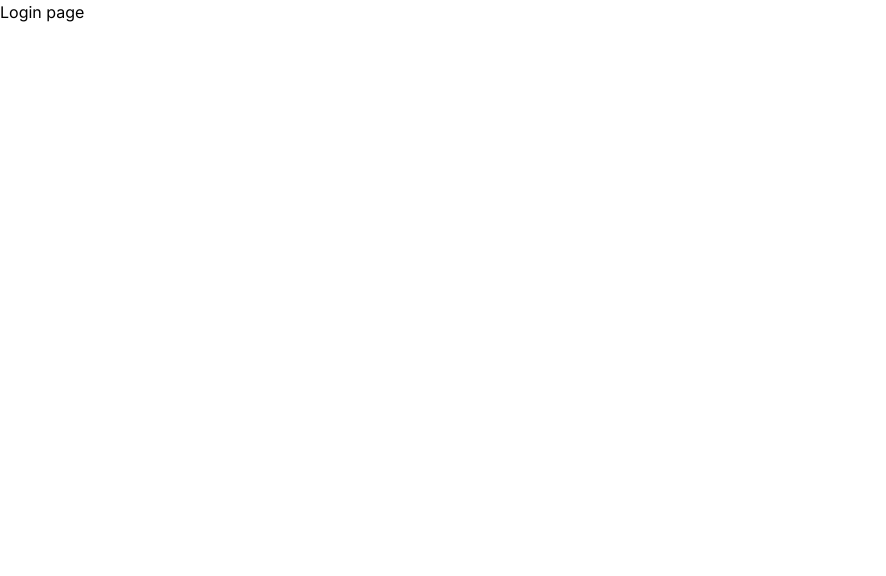
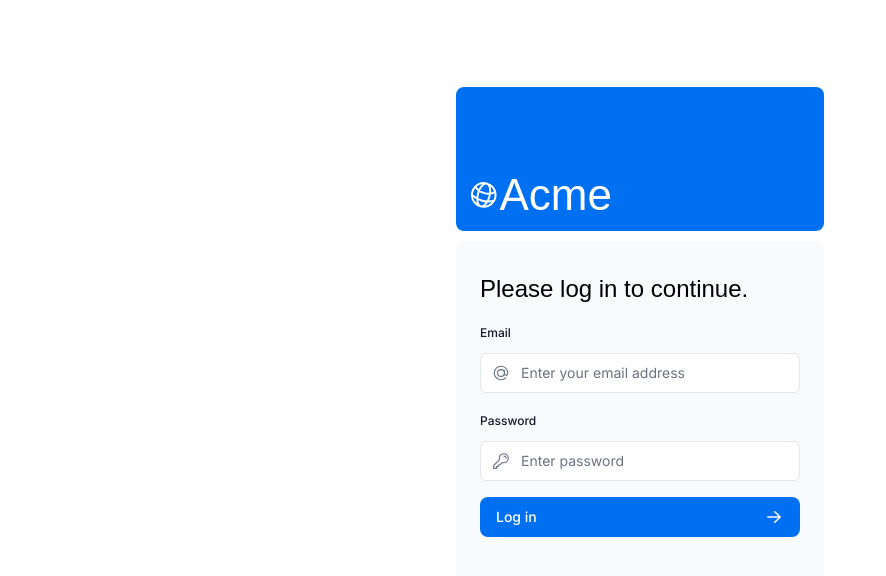
Before and after one commit to Thanasak1412/nextjs-dashboard, a Next.js app: page /login in a window 1280 px wide. Shown: the top 576 px of the page, without its empty margins (0-886 px from the left). Built offline with nearby package versions, Linux system fonts and the light colour scheme; a web font is replaced by a local one.

Commit message:
Add authenticate and authorized

```diff
--- a/app/lib/actions.ts
+++ b/app/lib/actions.ts
@@ -1,9 +1,11 @@
 'use server';
 
+import { AuthError } from 'next-auth';
 import { revalidatePath } from 'next/cache';
 import { redirect } from 'next/navigation';
 import { z } from 'zod';
 
+import { signIn } from '@/auth';
 import { sql } from '@vercel/postgres';
 
 const FormSchema = z.object({
@@ -108,3 +110,20 @@
     };
   }
 }
+
+export async function authenticate(
+  _prevState: string | undefined,
+  formData: FormData,
+) {
+  try {
+    await signIn('credentials', formData);
+  } catch (error) {
+    if (error instanceof AuthError) {
+      if (error.type === 'CredentialsSignin') {
+        return 'Invalid credentials.';
+      }
+
+      return 'Something went wrong.';
+    }
+  }
+}
--- a/app/login/page.tsx
+++ b/app/login/page.tsx
@@ -1,3 +1,17 @@
-export default async function Page() {
-  return <>Login page   </>;
+import AcmeLogo from '@/app/ui/acme-logo';
+import LoginForm from '@/app/ui/login-form';
+
+export default function LoginPage() {
+  return (
+    <main className="flex items-center justify-center md:h-screen">
+      <div className="relative mx-auto flex w-full max-w-[400px] flex-col space-y-2.5 p-4 md:-mt-32">
+        <div className="flex h-20 w-full items-end rounded-lg bg-blue-500 p-3 md:h-36">
+          <div className="w-32 text-white md:w-36">
+            <AcmeLogo />
+          </div>
+        </div>
+        <LoginForm />
+      </div>
+    </main>
+  );
 }
--- a/app/ui/dashboard/sidenav.tsx
+++ b/app/ui/dashboard/sidenav.tsx
@@ -1,6 +1,8 @@
 import Link from 'next/link';
+
+import AcmeLogo from '@/app/ui/acme-logo';
 import NavLinks from '@/app/ui/dashboard/nav-links';
-import AcmeLogo from '@/app/ui/acme-logo';
+import { signOut } from '@/auth';
 import { PowerIcon } from '@heroicons/react/24/outline';
 
 export default function SideNav() {
@@ -17,7 +19,12 @@
       <div className="flex grow flex-row justify-between space-x-2 md:flex-col md:space-x-0 md:space-y-2">
         <NavLinks />
         <div className="hidden h-auto w-full grow rounded-md bg-gray-50 md:block"></div>
-        <form>
+        <form
+          action={async () => {
+            'use server';
+            await signOut();
+          }}
+        >
           <button className="flex h-[48px] w-full grow items-center justify-center gap-2 rounded-md bg-gray-50 p-3 text-sm font-medium hover:bg-sky-100 hover:text-blue-600 md:flex-none md:justify-start md:p-2 md:px-3">
             <PowerIcon className="w-6" />
             <div className="hidden md:block">Sign Out</div>
--- a/app/ui/login-form.tsx
+++ b/app/ui/login-form.tsx
@@ -1,15 +1,23 @@
+'use client';
+
+import { useFormState, useFormStatus } from 'react-dom';
+
+import { authenticate } from '@/app/lib/actions';
 import { lusitana } from '@/app/ui/fonts';
+import { ArrowRightIcon } from '@heroicons/react/20/solid';
 import {
   AtSymbolIcon,
+  ExclamationCircleIcon,
   KeyIcon,
-  ExclamationCircleIcon,
 } from '@heroicons/react/24/outline';
-import { ArrowRightIcon } from '@heroicons/react/20/solid';
+
 import { Button } from './button';
 
 export default function LoginForm() {
+  const [errorMessage, dispatch] = useFormState(authenticate, undefined);
+
   return (
-    <form className="space-y-3">
+    <form className="space-y-3" action={dispatch}>
       <div className="flex-1 rounded-lg bg-gray-50 px-6 pb-4 pt-8">
         <h1 className={`${lusitana.className} mb-3 text-2xl`}>
           Please log in to continue.
@@ -56,8 +64,17 @@
           </div>
         </div>
         <LoginButton />
-        <div className="flex h-8 items-end space-x-1">
-          {/* Add form errors here */}
+        <div
+          className="flex h-8 items-end space-x-1"
+          aria-live="polite"
+          aria-atomic="true"
+        >
+          {errorMessage && (
+            <>
+              <ExclamationCircleIcon className="h-5 w-5 text-red-500" />
+              <p className="text-sm text-red-500">{errorMessage}</p>
+            </>
+          )}
         </div>
       </div>
     </form>
@@ -65,8 +82,10 @@
 }
 
 function LoginButton() {
+  const { pending } = useFormStatus();
+
   return (
-    <Button className="mt-4 w-full">
+    <Button className="mt-4 w-full" aria-disabled={pending}>
       Log in <ArrowRightIcon className="ml-auto h-5 w-5 text-gray-50" />
     </Button>
   );
--- /dev/null
+++ b/auth.config.ts
@@ -0,0 +1,21 @@
+import type { NextAuthConfig } from 'next-auth';
+
+export const authConfig = {
+  pages: {
+    signIn: '/login',
+  },
+  callbacks: {
+    authorized({ auth, request: { nextUrl } }) {
+      const isLoggedIn = !!auth?.user;
+      const isOnDashboard = nextUrl.pathname.startsWith('/dashboard');
+      if (isOnDashboard) {
+        if (isLoggedIn) return true;
+        return false; // Redirect unauthenticated users to login page
+      } else if (isLoggedIn) {
+        return Response.redirect(new URL('/dashboard', nextUrl));
+      }
+      return true;
+    },
+  },
+  providers: [], // Add providers with an empty array for now
+} satisfies NextAuthConfig;
--- /dev/null
+++ b/auth.ts
@@ -0,0 +1,49 @@
+import bcrypt from 'bcrypt';
+import NextAuth from 'next-auth';
+import Credentials from 'next-auth/providers/credentials';
+import { z } from 'zod';
+
+import { sql } from '@vercel/postgres';
+
+import { authConfig } from './auth.config';
+
+import type { User } from '@/app/lib/definitions';
+async function getUser(email: string): Promise<User | undefined> {
+  try {
+    const user = await sql<User>`SELECT * FROM users WHERE email = ${email}`;
+
+    return user.rows[0];
+  } catch (error) {
+    console.error('Failed to fetch user: ', error);
+
+    throw new Error('Failed to fetch user.');
+  }
+}
+
+export const { auth, signIn, signOut } = NextAuth({
+  ...authConfig,
+  providers: [
+    Credentials({
+      async authorize(credentials) {
+        const parsedCredentials = z
+          .object({ email: z.string().email(), password: z.string().min(6) })
+          .safeParse(credentials);
+
+        if (parsedCredentials.success) {
+          const { email, password } = parsedCredentials.data;
+
+          const user = await getUser(email);
+
+          if (!user) return null;
+
+          const passwordsMatch = await bcrypt.compare(password, user.password);
+
+          if (passwordsMatch) return user;
+        }
+
+        console.log('Invalid credentials');
+        return null;
+      },
+    }),
+  ],
+});
--- a/package.json
+++ b/package.json
@@ -18,6 +18,7 @@
     "bcrypt": "^5.1.1",
     "clsx": "^2.0.0",
     "next": "^14.0.2",
+    "next-auth": "^5.0.0-beta.15",
     "postcss": "8.4.31",
     "react": "18.2.0",
     "react-dom": "18.2.0",
```
Also changed, not shown: middleware.ts (added, +10 -0 lines), 1 other file (tests, documents, lock files or other folders).
